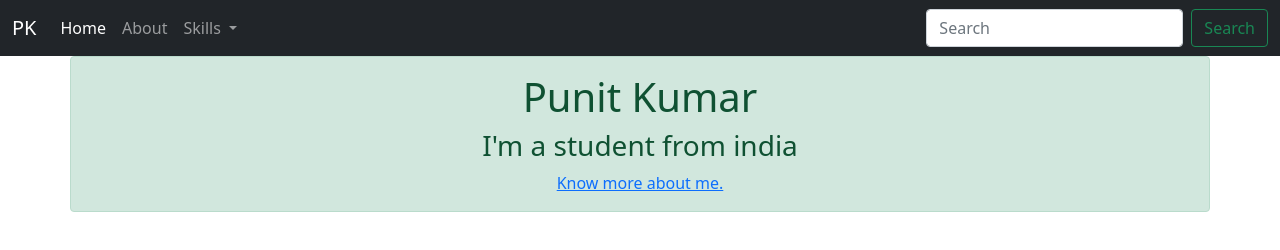
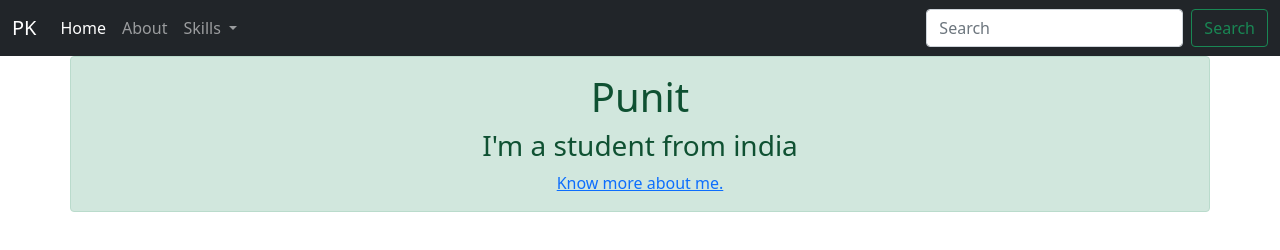
Before and after one commit to PunitBasarkod/my-portfolio, a plain HTML site: page home.html in a window 1280 px wide. Drawn offline with nearby package versions, Linux system fonts and the light colour scheme.

Commit message:
heading changed by b1

```diff
--- a/home.html
+++ b/home.html
@@ -54,7 +54,7 @@
 
 
 
-    <h1>Punit Kumar</h1>
+    <h1>Punit </h1>
 
 <h3>I'm a student from india </h3>
 
```
